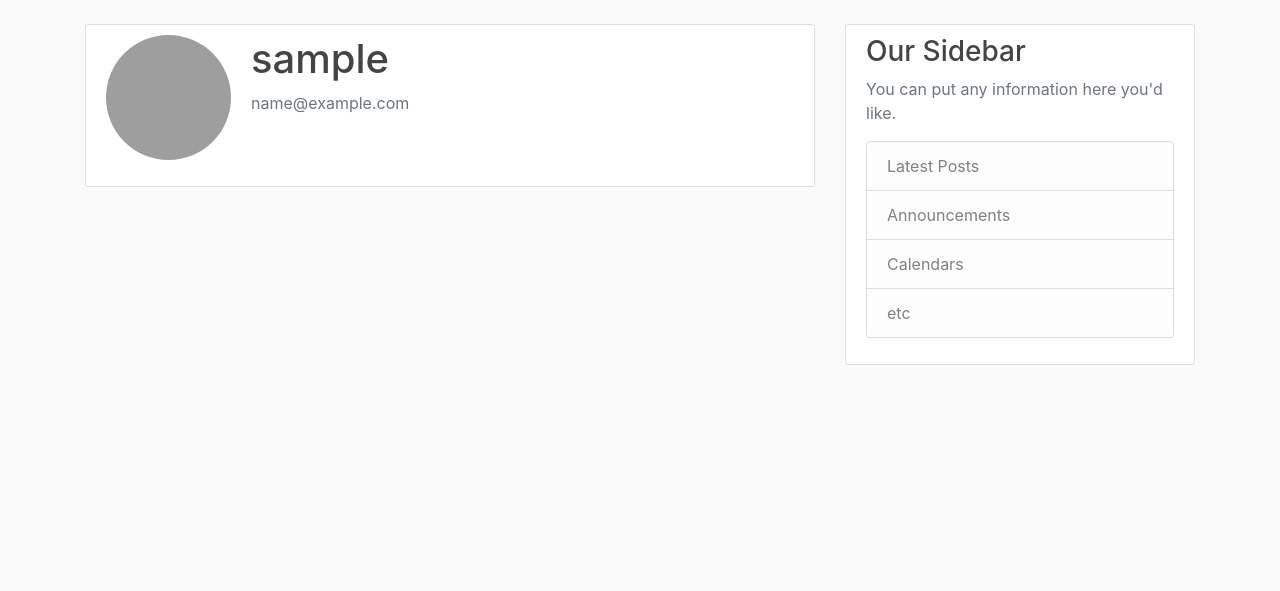
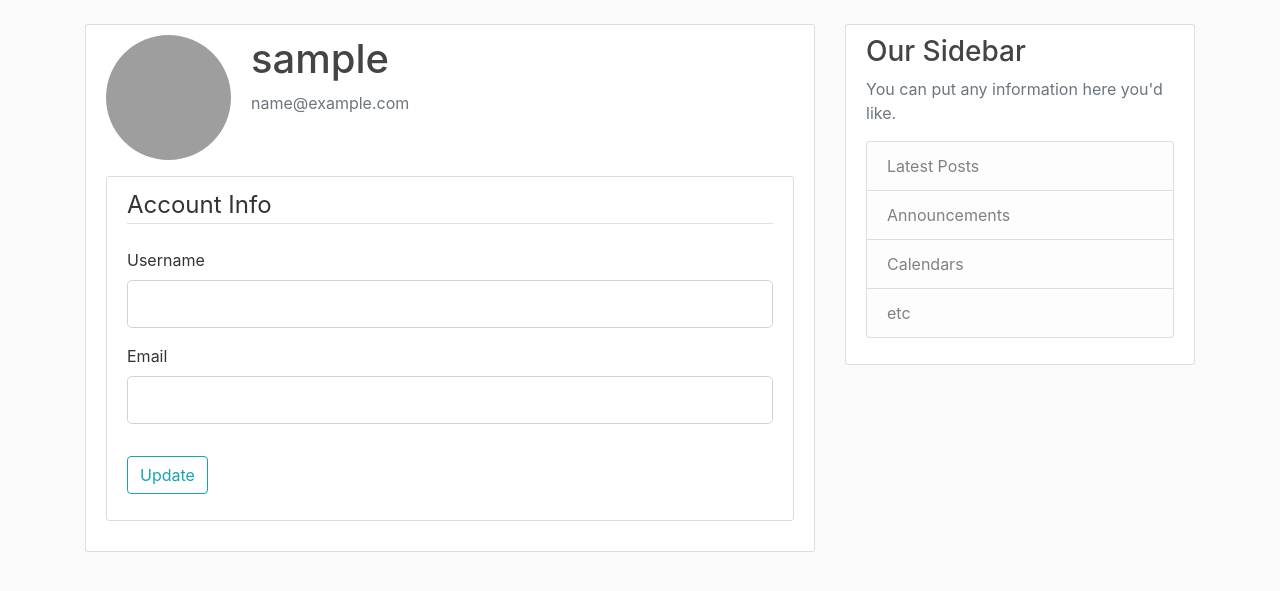
Before and after one commit to Snoblomma/Flask-Tutorial, a Flask app: page /account in a window 1280 px wide. Shown: the part 56-647 px from the top of the page. Run offline with Flask 2, Linux system fonts and the light colour scheme; the visitor is signed in with stand-in values (Sample User, id 1); data comes from the database, SQL or seed files in the repository; some libraries are stand-ins or nearby versions; grey boxes are pictures that could not be loaded.

Commit message:
account template update

```diff
--- a/flaskblog/forms.py
+++ b/flaskblog/forms.py
@@ -1,3 +1,4 @@
+from flask_login import current_user
 from flask_wtf import FlaskForm
 from flaskblog.models import User
 from wtforms import StringField, PasswordField, SubmitField, BooleanField
@@ -27,3 +28,21 @@ class LoginForm(FlaskForm):
     password = PasswordField('Password', validators=[DataRequired()])
     remember = BooleanField('Remember Me')
     submit = SubmitField('Log In')
+
+
+class UpdateAccountForm(FlaskForm):
+    username = StringField('Username', validators=[DataRequired(), Length(min=2, max=20)])
+    email = StringField('Email', validators=[DataRequired(), Email()])
+    submit = SubmitField('Update')
+
+    def validate_username(self, username):
+        if username.data != current_user.username:
+            user = User.query.filter_by(username=username.data).first()
+            if user:
+                raise ValidationError('That username is taken. Please choose another username.')
+
+    def validate_email(self, email):
+        if email.data != current_user.email:
+            user = User.query.filter_by(email=email.data).first()
+            if user:
+                raise ValidationError('That email is taken. Please choose another email.')
--- a/flaskblog/routes.py
+++ b/flaskblog/routes.py
@@ -1,6 +1,6 @@
 from flask import render_template, url_for, flash, redirect, request
 from flaskblog import app, db, bcrypt
-from flaskblog.forms import RegistrationForm, LoginForm
+from flaskblog.forms import RegistrationForm, LoginForm, UpdateAccountForm
 from flaskblog.models import User, Post
 from flask_login import login_user, current_user, logout_user, login_required
 
@@ -65,5 +65,6 @@ def logout():
 @app.route("/account")
 @login_required
 def account():
+    form = UpdateAccountForm()
     image_file = url_for('static', filename='profile_pics/' + current_user.image_file)
-    return render_template('account.html', title='Account', image_file=image_file)
+    return render_template('account.html', title='Account', image_file=image_file, form=form)
--- a/flaskblog/templates/account.html
+++ b/flaskblog/templates/account.html
@@ -1,13 +1,49 @@
 {% extends "layout.html" %}
 {% block content %}
-    <div class="content-section">
-      <div class="media">
+<div class="content-section">
+    <div class="media">
         <img class="rounded-circle account-img" src="{{ image_file }}">
         <div class="media-body">
-          <h2 class="account-heading">{{ current_user.username }}</h2>
-          <p class="text-secondary">{{ current_user.email }}</p>
+            <h2 class="account-heading">{{ current_user.username }}</h2>
+            <p class="text-secondary">{{ current_user.email }}</p>
         </div>
-      </div>
-      <!-- FORM HERE -->
     </div>
+    <div class="content-section">
+        <form method="POST" action="">
+            {{ form.hidden_tag() }}
+            <fieldset class="form-group">
+                <legend class="border-bottom mb-4">Account Info</legend>
+                <div class="form-group">
+                    {{ form.username.label(class="form-control-label") }}
+                    {% if form.username.errors %}
+                    {{ form.username(class="form-control form-control-lg is-invalid") }}
+                    <div class="invalid-feedback">
+                        {% for error in form.username.errors %}
+                        <span>{{ error }}</span>
+                        {% endfor %}
+                    </div>
+                    {% else %}
+                    {{ form.username(class="form-control form-control-lg") }}
+                    {% endif %}
+                </div>
+                <div class="form-group">
+                    {{ form.email.label(class="form-control-label") }}
+                    {% if form.email.errors %}
+                    {{ form.email(class="form-control form-control-lg is-invalid") }}
+                    <div class="invalid-feedback">
+                        {% for error in form.email.errors %}
+                        <span>{{ error }}</span>
+                        {% endfor %}
+                    </div>
+                    {% else %}
+                    {{ form.email(class="form-control form-control-lg") }}
+                    {% endif %}
+                </div>
+            </fieldset>
+            <div class="form-group">
+                {{ form.submit(class="btn btn-outline-info") }}
+            </div>
+        </form>
+    </div>
+</div>
 {% endblock content %}
```
